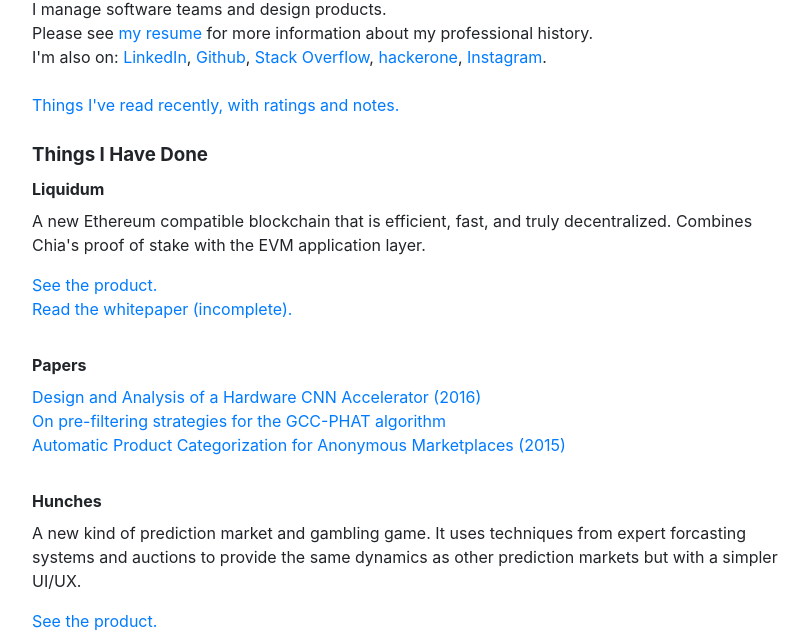
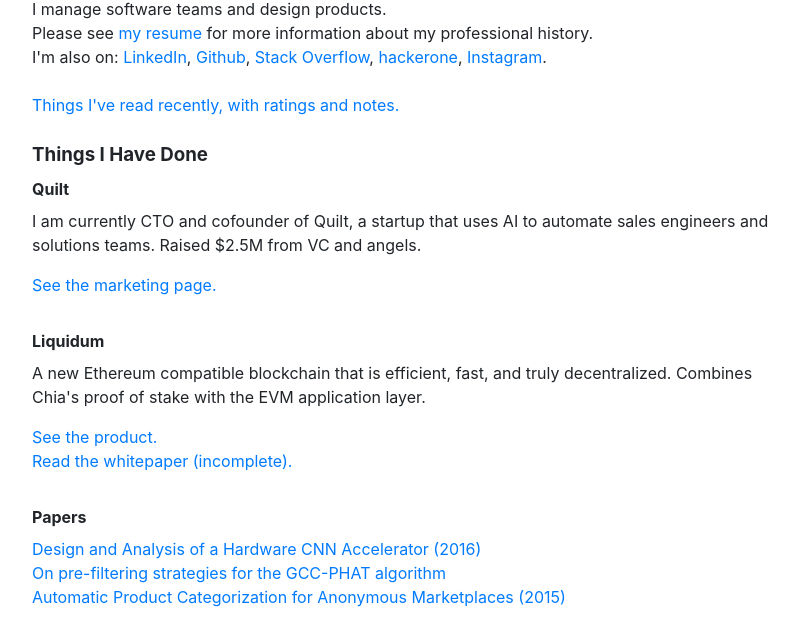
Before and after one commit to mgraczyk/mgraczyk.com, a plain HTML site: page docs/index.html in a window 1280 px wide. Shown: the part 101-739 px from the top of the page, without its empty margins (224-1030 px from the left). Drawn offline with Linux system fonts and the light colour scheme.

Commit message:
Add Quilt

```diff
--- a/docs/index.html
+++ b/docs/index.html
@@ -50,6 +50,18 @@
     <section>
       <h3>Things I Have Done</h3>
       <ul>
+      <li>
+        <h4>Quilt</h4>
+        <p>
+        I am currently CTO and cofounder of Quilt, a startup that uses AI to automate sales engineers and solutions teams.
+        Raised $2.5M from VC and angels.
+        </p>
+
+        <p>
+        <a href="https://quilt.app" target="_blank">See the marketing page.</a>
+        </p>
+      </li>
+
       <li>
         <h4>Liquidum</h4>
         <p>
```
